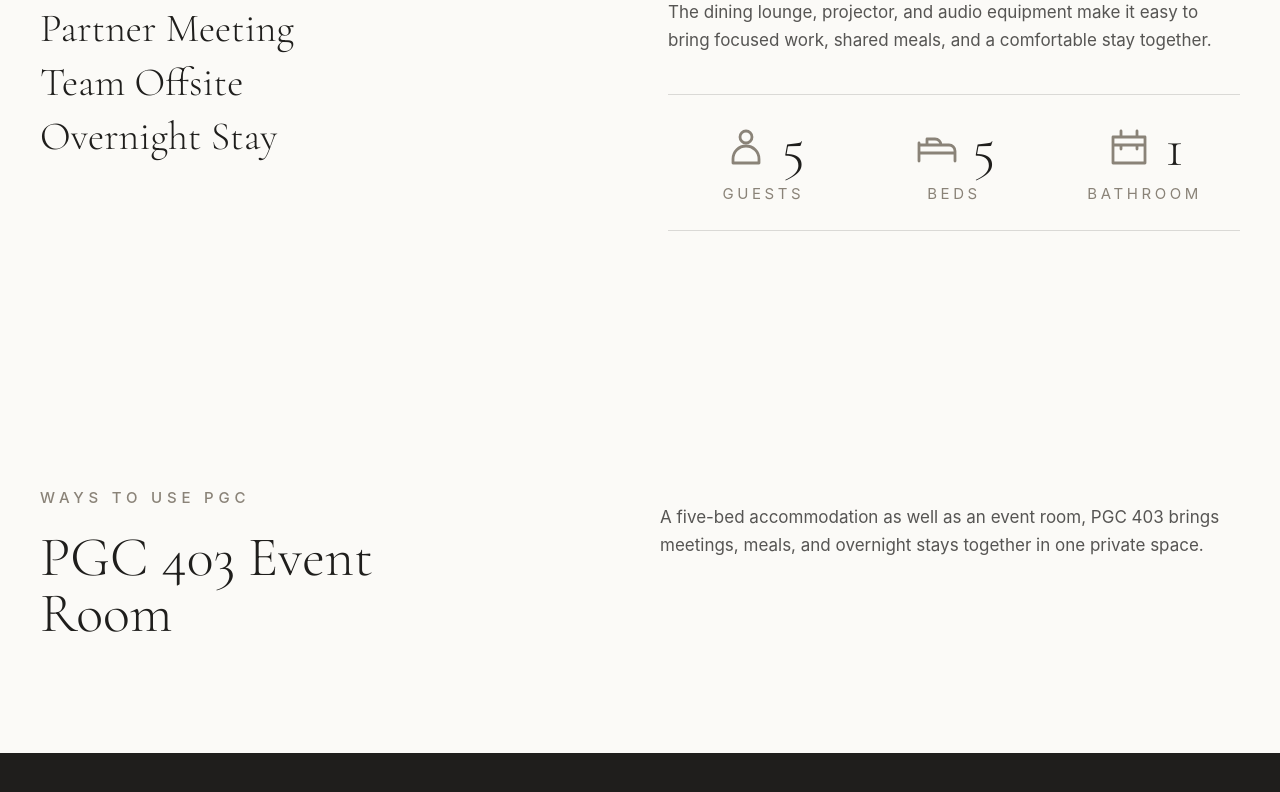
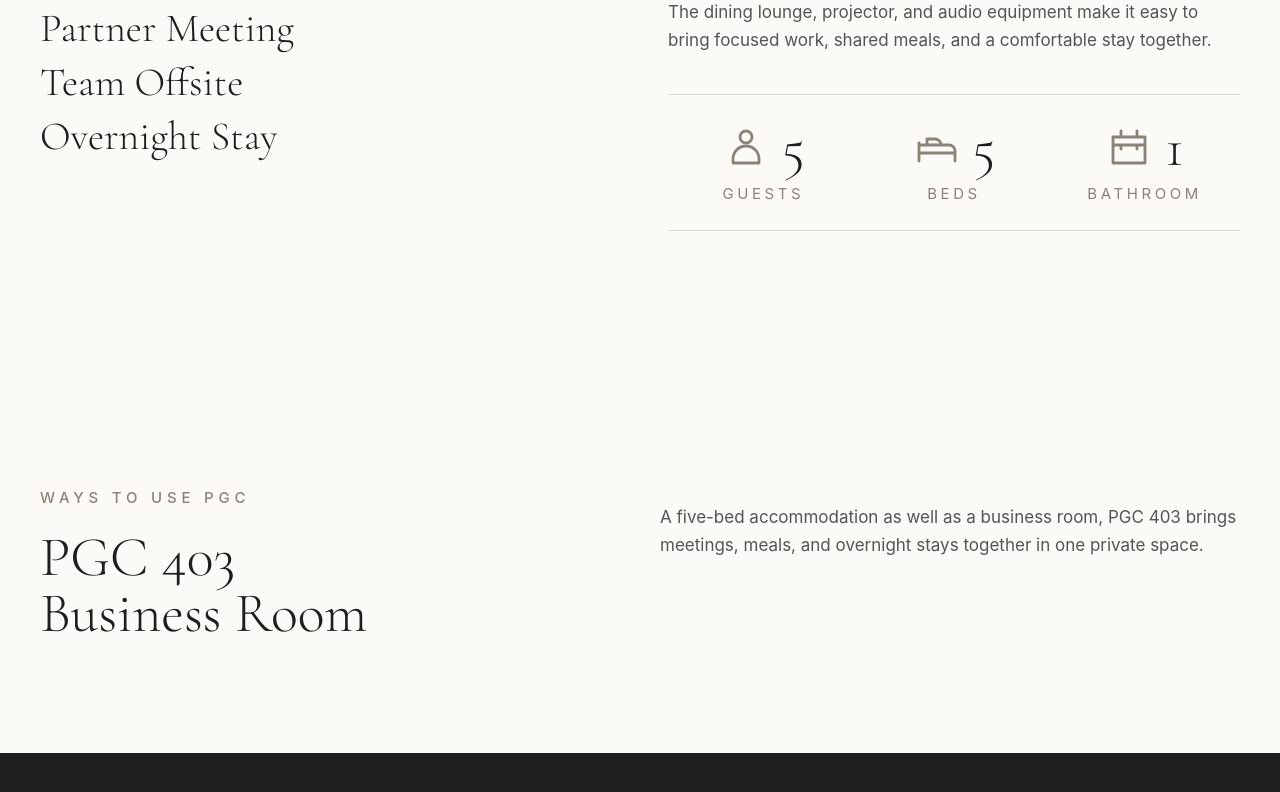
Before and after one commit to jihyun37/rk_pgc, a Next.js app: page /business-room in a window 1280 px wide. Shown: the part 986-1778 px from the top of the page. Built offline with nearby package versions, Linux system fonts and the light colour scheme; a web font is replaced by a local one.

Commit message:
Unify room naming: Event Room -> Business Room
Co-Authored-By: Claude Sonnet 5.5 <noreply@anthropic.com>
Claude-Session: https://claude.ai/code/session_01SpfTUxmT6TJ8fk5exADU8D

```diff
--- a/src/app/business-room/page.tsx
+++ b/src/app/business-room/page.tsx
@@ -3,7 +3,7 @@ import RoomPage from "@/components/RoomPage";
 import { businessRoom, guestRoom } from "@/content/rooms";
 
 export const metadata: Metadata = {
-  title: "PGC 403 Event Room",
+  title: "PGC 403 Business Room",
   description: businessRoom.description[0],
 };
 
--- a/src/app/layout.tsx
+++ b/src/app/layout.tsx
@@ -10,7 +10,7 @@ export const metadata: Metadata = {
     template: "%s | Pangyo Global Campus",
   },
   description:
-    "A premium business residence in Daejang-dong, Pangyo, where work, rest and meaningful connections come together. PGC 403 Event Room and PGC 404 Guest Room.",
+    "A premium business residence in Daejang-dong, Pangyo, where work, rest and meaningful connections come together. PGC 403 Business Room and PGC 404 Guest Room.",
 };
 
 export default function RootLayout({ children }: LayoutProps<"/">) {
--- a/src/components/Hero.tsx
+++ b/src/components/Hero.tsx
@@ -6,7 +6,7 @@ export default function Hero() {
     <section className="relative h-svh min-h-[620px] overflow-hidden bg-charcoal text-white">
       <Image
         src="/images/403-hero.jpg"
-        alt="PGC 403 Event Room lounge at Pangyo Global Campus"
+        alt="PGC 403 Business Room lounge at Pangyo Global Campus"
         fill
         priority
         sizes="100vw"
--- a/src/content/rooms.ts
+++ b/src/content/rooms.ts
@@ -21,14 +21,14 @@ export type Room = {
 export const businessRoom: Room = {
   slug: "business-room",
   number: "403",
-  name: "PGC 403 Event Room",
+  name: "PGC 403 Business Room",
   tagline: "Meet, gather, and stay—with five beds for overnight visits.",
   purpose: ["Corporate Workshop", "Partner Meeting", "Team Offsite", "Overnight Stay"],
   description: [
     "PGC 403 is an event and business space for workshops, private partner meetings, and team offsites. Five beds are available for overnight stays, so it can support both meetings and lodging.",
     "The dining lounge, projector, and audio equipment make it easy to bring focused work, shared meals, and a comfortable stay together.",
   ],
-  experience: "A five-bed accommodation as well as an event room, PGC 403 brings meetings, meals, and overnight stays together in one private space.",
+  experience: "A five-bed accommodation as well as a business room, PGC 403 brings meetings, meals, and overnight stays together in one private space.",
   keywords: [
     { title: "Corporate Workshop", body: "A projector, audio equipment, dining lounge, and five beds support small workshops with an overnight stay." },
     { title: "Partner Meeting", body: "A private setting for client and global partner meetings, with presentation equipment close at hand." },
--- a/src/content/site.ts
+++ b/src/content/site.ts
@@ -13,7 +13,7 @@ export const nav: NavItem[] = [
     label: "Rooms",
     href: "/business-room",
     children: [
-      { label: "PGC 403 Event Room", href: "/business-room" },
+      { label: "PGC 403 Business Room", href: "/business-room" },
       { label: "PGC 404 Guest Room", href: "/guest-room" },
     ],
   },
```
